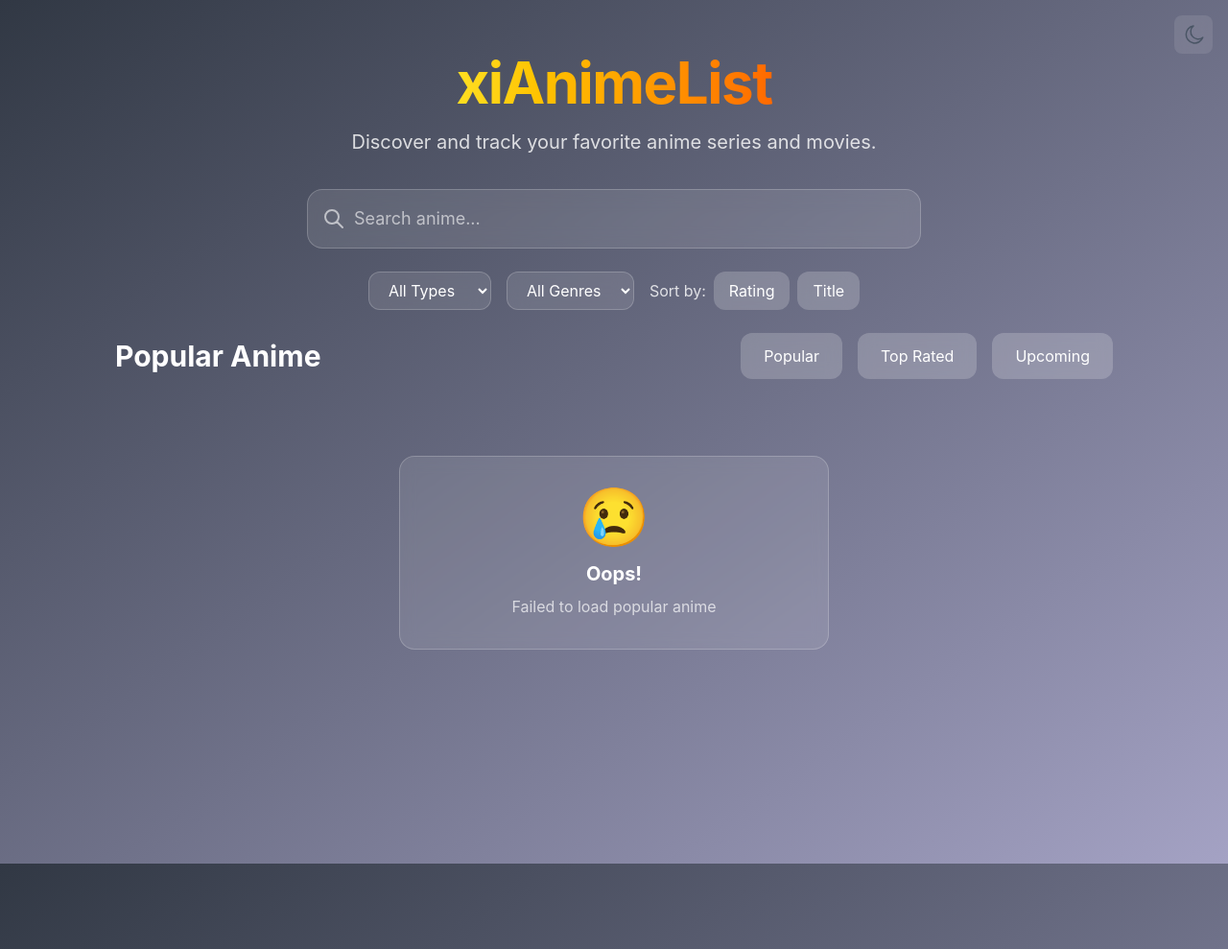
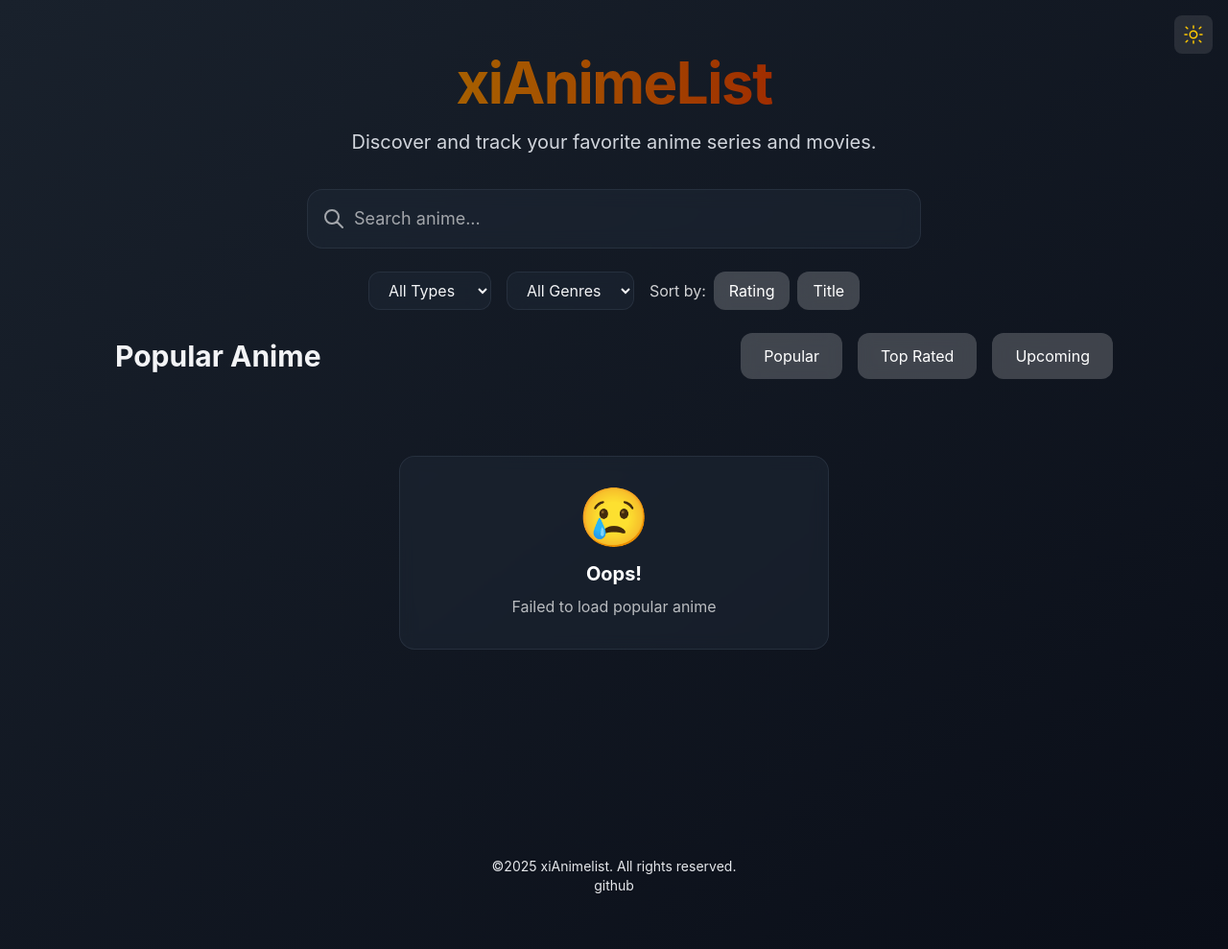
Before and after one commit to whdzera/xiAnimelist, a Jekyll site: the page built from index.md, in a window 1280 px wide. Shown: the whole page at 96% size. Built offline with Jekyll 4.4.1, drawn with Linux system fonts in a browser that asks for light colours.

Commit message:
fix: theme set default dark

```diff
--- a/Gemfile
+++ b/Gemfile
@@ -7,11 +7,11 @@ group :development do
   gem "rspec", "3.13.0"
 end
 
-platforms :mingw, :x64_mingw, :mswin, :jruby do
+platforms :windows, :jruby do
   gem "tzinfo", ">= 1", "< 3"
   gem "tzinfo-data"
 end
 
-gem "wdm", "0.1", :platforms => [:mingw, :x64_mingw, :mswin]
+gem "wdm", "0.1", :platforms => [:windows]
 
 gem "http_parser.rb", "0.6.0", :platforms => [:jruby]
--- a/_config.yml
+++ b/_config.yml
@@ -3,7 +3,15 @@ description: >-
   Discover and track your favorite anime series and movies.
 baseurl: "/xiAnimelist"
 url: ""
-github_username:  whdzera
+github_username: whdzera
 
 include:
   - app
+
+exclude:
+  - spec
+  - package.json
+  - package-lock.json
+  - README.md
+  - Rakefile
+  - vite.config.js
--- a/_layouts/anime.html
+++ b/_layouts/anime.html
@@ -80,14 +80,14 @@ layout: default
       <div class="flex items-center gap-2 w-full sm:w-auto justify-center">
         <span class="text-white/80 text-sm sm:text-base">Sort by:</span>
         <button
-          class="px-3 py-2 sm:px-4 sm:py-2 bg-white/20 text-white rounded-xl hover:bg-white/30 transition-all duration-300 backdrop-blur-sm text-sm sm:text-base"
+          class="clickable px-3 py-2 sm:px-4 sm:py-2 bg-white/20 text-white rounded-xl hover:bg-white/30 transition-all duration-300 backdrop-blur-sm text-sm sm:text-base"
           data-action="click->anime#sortBy"
           data-sort="score"
         >
           Rating
         </button>
         <button
-          class="px-3 py-2 sm:px-4 sm:py-2 bg-white/20 text-white rounded-xl hover:bg-white/30 transition-all duration-300 backdrop-blur-sm text-sm sm:text-base"
+          class="clickable px-3 py-2 sm:px-4 sm:py-2 bg-white/20 text-white rounded-xl hover:bg-white/30 transition-all duration-300 backdrop-blur-sm text-sm sm:text-base"
           data-action="click->anime#sortBy"
           data-sort="title"
         >
--- a/_layouts/default.html
+++ b/_layouts/default.html
@@ -69,6 +69,15 @@
 
     <main class="max-w-6xl mx-auto px-4 sm:px-6 lg:px-8 py-8">
       {{ content }}
+      <footer class="text-gray-800 dark:text-gray-200 py-6 mt-12 text-center">
+        <p class="text-sm">
+          &copy;{{ site.time | date: '%Y' }} {{ site.title }}. All rights
+          reserved.
+        </p>
+        <p class="text-sm">
+          <a href="https://github.com/whdzera/xiAnimelist">github</a>
+        </p>
+      </footer>
     </main>
   </body>
 </html>
--- a/app/assets/stylesheets/application.css
+++ b/app/assets/stylesheets/application.css
@@ -19,10 +19,12 @@
     --color-blue-400: oklch(70.7% 0.165 254.624);
     --color-blue-500: oklch(62.3% 0.214 259.815);
     --color-gray-100: oklch(96.7% 0.003 264.542);
+    --color-gray-200: oklch(92.8% 0.006 264.531);
     --color-gray-300: oklch(87.2% 0.01 258.338);
     --color-gray-400: oklch(70.7% 0.022 261.325);
     --color-gray-500: oklch(55.1% 0.027 264.364);
     --color-gray-600: oklch(44.6% 0.03 256.802);
+    --color-gray-800: oklch(27.8% 0.033 256.848);
     --color-gray-900: oklch(21% 0.034 264.665);
     --color-black: #000;
     --color-white: #fff;
@@ -258,6 +260,9 @@
   }
   .mt-4 {
     margin-top: calc(var(--spacing) * 4);
+  }
+  .mt-12 {
+    margin-top: calc(var(--spacing) * 12);
   }
   .mb-1 {
     margin-bottom: calc(var(--spacing) * 1);
@@ -529,6 +534,9 @@
   .py-3 {
     padding-block: calc(var(--spacing) * 3);
   }
+  .py-6 {
+    padding-block: calc(var(--spacing) * 6);
+  }
   .py-8 {
     padding-block: calc(var(--spacing) * 8);
   }
@@ -595,11 +603,11 @@
     --tw-tracking: var(--tracking-tight);
     letter-spacing: var(--tracking-tight);
   }
-  .text-black {
-    color: var(--color-black);
-  }
   .text-gray-600 {
     color: var(--color-gray-600);
+  }
+  .text-gray-800 {
+    color: var(--color-gray-800);
   }
   .text-red-400 {
     color: var(--color-red-400);
@@ -937,6 +945,11 @@
       color: var(--color-gray-100);
     }
   }
+  .dark\:text-gray-200 {
+    &:where(.dark, .dark *) {
+      color: var(--color-gray-200);
+    }
+  }
   .dark\:text-gray-300 {
     &:where(.dark, .dark *) {
       color: var(--color-gray-300);
@@ -961,6 +974,9 @@
   }
 }
 @import url("https://fonts.googleapis.com/css2?family=Inter:wght@300;400;500;600;700&display=swap");
+.clickable {
+  cursor: pointer;
+}
 * {
   font-family: "Inter", sans-serif;
 }
--- a/app/javascript/controllers/theme_controller.js
+++ b/app/javascript/controllers/theme_controller.js
@@ -16,7 +16,7 @@ export default class ThemeController extends Controller {
 
   loadTheme() {
     const savedTheme = localStorage.getItem("theme");
-    const isDark = savedTheme === "dark";
+    const isDark = savedTheme ? savedTheme === "dark" : true;
     document.documentElement.classList.toggle("dark", isDark);
     this.updateIcons(isDark);
   }
--- a/package.json
+++ b/package.json
@@ -5,10 +5,10 @@
   "author": "whdzera",
   "license": "MIT",
   "dependencies": {
-    "@hotwired/stimulus": "^3.2.2",
-    "@tailwindcss/cli": "^4.1.8"
+    "@hotwired/stimulus": "^3.2.2"
   },
   "devDependencies": {
-    "vite": "^6.3.5"
+    "vite": "^6.3.5",
+    "@tailwindcss/cli": "^4.1.8"
   }
 }
```
Also changed, not shown: app/assets/stylesheets/tailwind.css, app/build/application.js.
